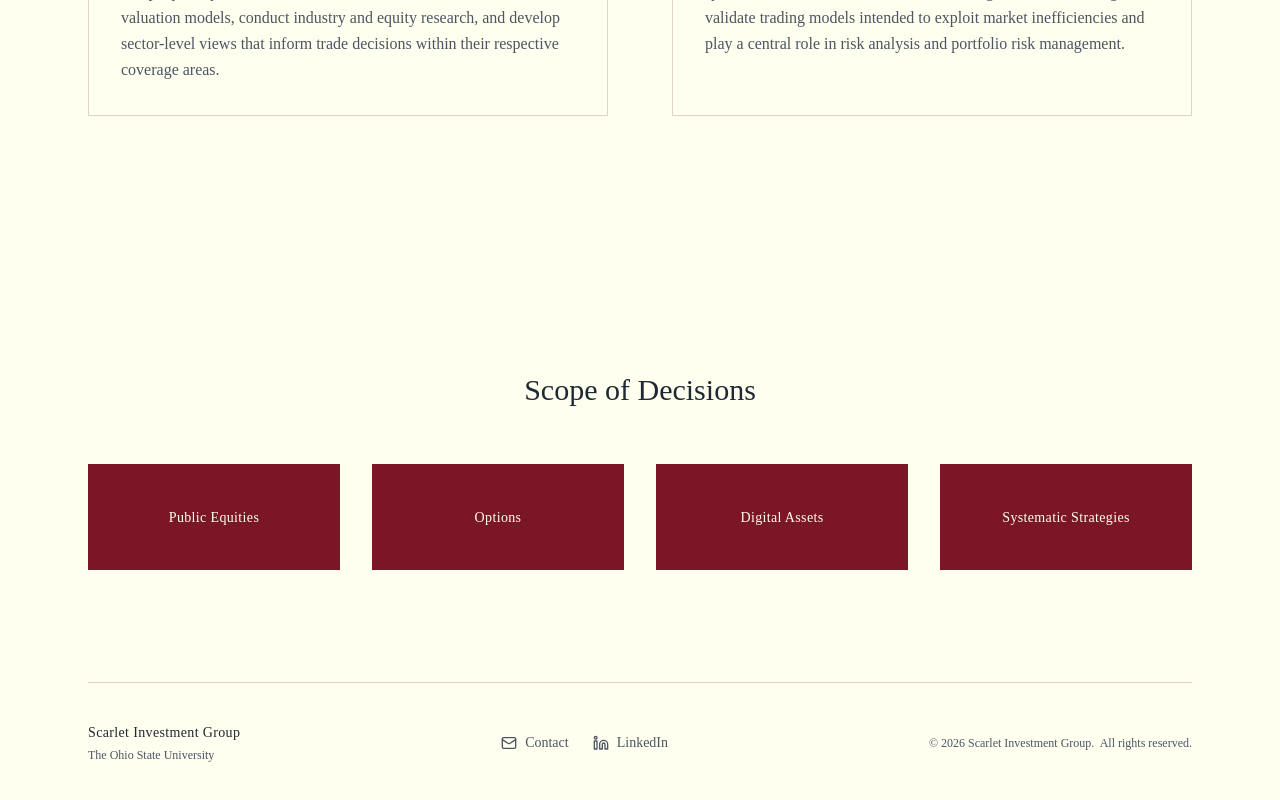
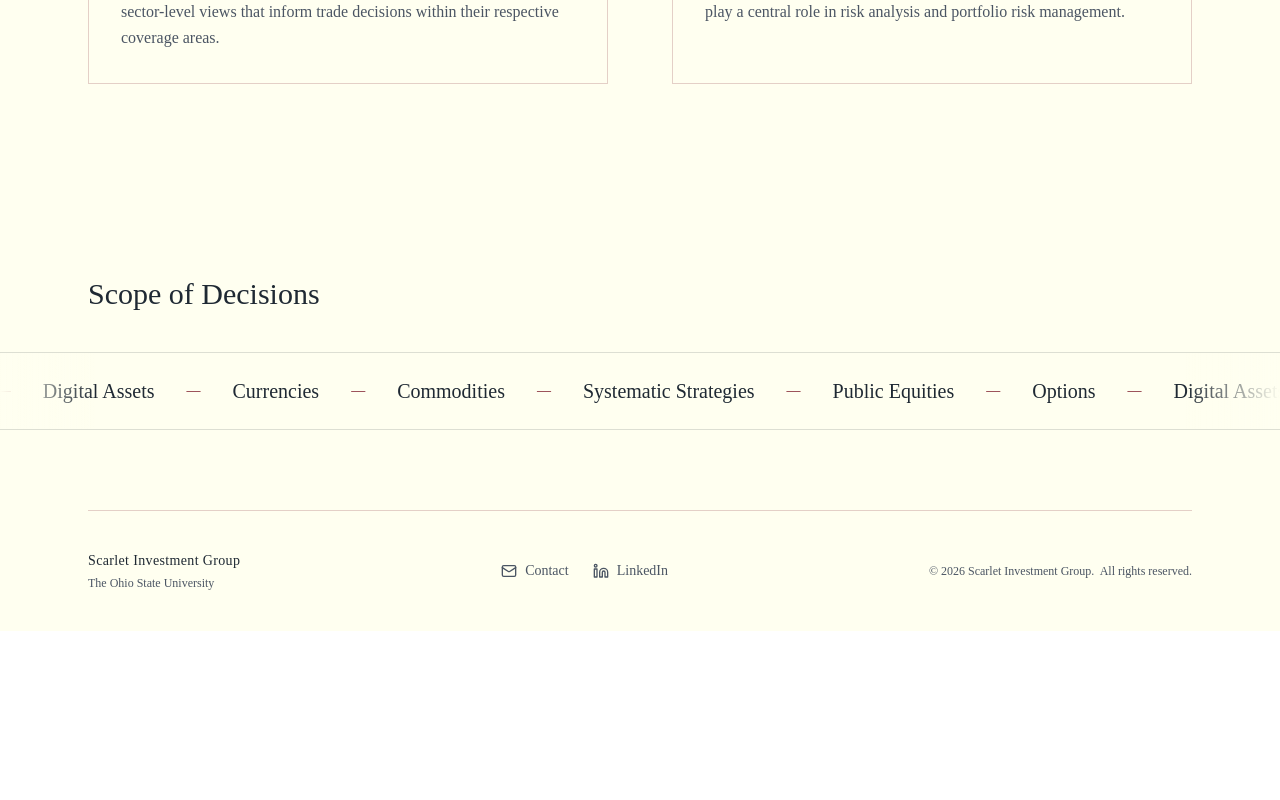
Before and after one commit to MaddoxCRoy/SIG-Website, a React (Vite) app: page /mstar in a window 1280 px wide. Shown: the part 1447-2247 px from the top of the page. After the commit the page ends 2078 px from the top, so only its background shows below. Built offline with nearby package versions, Linux system fonts and the light colour scheme.

Commit message:
update mstar page: ticker tape for scope of decisions, made gap for Process py-28

```diff
--- a/src/components/mstar/MStarInstruments.jsx
+++ b/src/components/mstar/MStarInstruments.jsx
@@ -5,55 +5,67 @@ const instruments = [
   "Public Equities",
   "Options",
   "Digital Assets",
-  "Systematic Strategies",
+  "Currencies",
+  "Commodities",
+  "Systematic Strategies"
 ];
 
 export default function MStarInstruments() {
   const ref = useRef(null);
   const isInView = useInView(ref, { once: true, margin: "-120px" });
 
+  // Repeat the list generously so the strip never runs out of content,
+  // regardless of screen width — this is what makes the loop seamless.
+  const REPEATS = 6;
+  const track = Array(REPEATS).fill(instruments).flat();
+
   return (
-    <section ref={ref} className="py-28 bg-[#FFFFF0]">
+    <section ref={ref} className="py-20 bg-[#FFFFF0]">
       <div className="max-w-6xl mx-auto px-6">
 
         {/* Heading */}
         <motion.h2
-          initial={{ opacity: 0, y: 24 }}
+          initial={{ opacity: 0, y: 16 }}
           animate={isInView ? { opacity: 1, y: 0 } : {}}
-          transition={{ duration: 0.8, ease: "easeOut" }}
-          className="text-2xl md:text-3xl font-light text-[#1F2933] text-center"
+          transition={{ duration: 0.7, ease: "easeOut" }}
+          className="text-2xl md:text-3xl font-light text-[#1F2933] mb-10"
         >
           Scope of Decisions
         </motion.h2>
+      </div>
 
-        {/* Instrument Cards */}
-        <div className="mt-14 grid md:grid-cols-4 gap-8">
-          {instruments.map((item, index) => (
-            <motion.div
-              key={item}
-              initial={{ opacity: 0, y: 16 }}
-              animate={isInView ? { opacity: 1, y: 0 } : {}}
-              transition={{
-                duration: 0.6,
-                delay: 0.2 + index * 0.1,
-                ease: "easeOut",
-              }}
-              className="
-                bg-[#7A1626]
-                border border-[#7A1626]
-                px-6 py-10
-                text-center
-                transition
-              "
-            >
-              <span className="font-secondary text-sm tracking-wide text-[#FFFFF0]">
+      {/* Ticker strip — full-bleed, bordered top/bottom */}
+      <motion.div
+        initial={{ opacity: 0 }}
+        animate={isInView ? { opacity: 1 } : {}}
+        transition={{ duration: 0.8, delay: 0.2, ease: "easeOut" }}
+        className="relative border-y border-[#1F2933]/15 py-6 overflow-hidden group"
+      >
+        {/* Fade edges */}
+        <div className="pointer-events-none absolute inset-y-0 left-0 w-24 bg-gradient-to-r from-[#FFFFF0] to-transparent z-10" />
+        <div className="pointer-events-none absolute inset-y-0 right-0 w-24 bg-gradient-to-l from-[#FFFFF0] to-transparent z-10" />
+
+        <div className="flex w-max whitespace-nowrap animate-mstar-ticker group-hover:[animation-play-state:paused]">
+          {track.map((item, i) => (
+            <div key={i} className="flex items-center">
+              <span className="text-lg md:text-xl font-light text-[#1F2933] px-8">
                 {item}
               </span>
-            </motion.div>
+              <span className="text-[#7A1626] text-sm">—</span>
+            </div>
           ))}
         </div>
 
-      </div>
+        <style>{`
+          @keyframes mstar-ticker-scroll {
+            from { transform: translateX(0); }
+            to { transform: translateX(calc(-100% / ${REPEATS})); }
+          }
+          .animate-mstar-ticker {
+            animation: mstar-ticker-scroll 20s linear infinite;
+          }
+        `}</style>
+      </motion.div>
     </section>
   );
 }
--- a/src/components/mstar/MStarProcess.jsx
+++ b/src/components/mstar/MStarProcess.jsx
@@ -6,7 +6,7 @@ export default function MStarDecisionProcess() {
   const isInView = useInView(ref, { once: true, margin: "-120px" });
 
   return (
-    <section ref={ref} className="py-36 bg-[#FFFFF0]">
+    <section ref={ref} className="py-28 bg-[#FFFFF0]">
       <div className="max-w-6xl mx-auto px-6 text-center">
 
         {/* Heading */}
```
